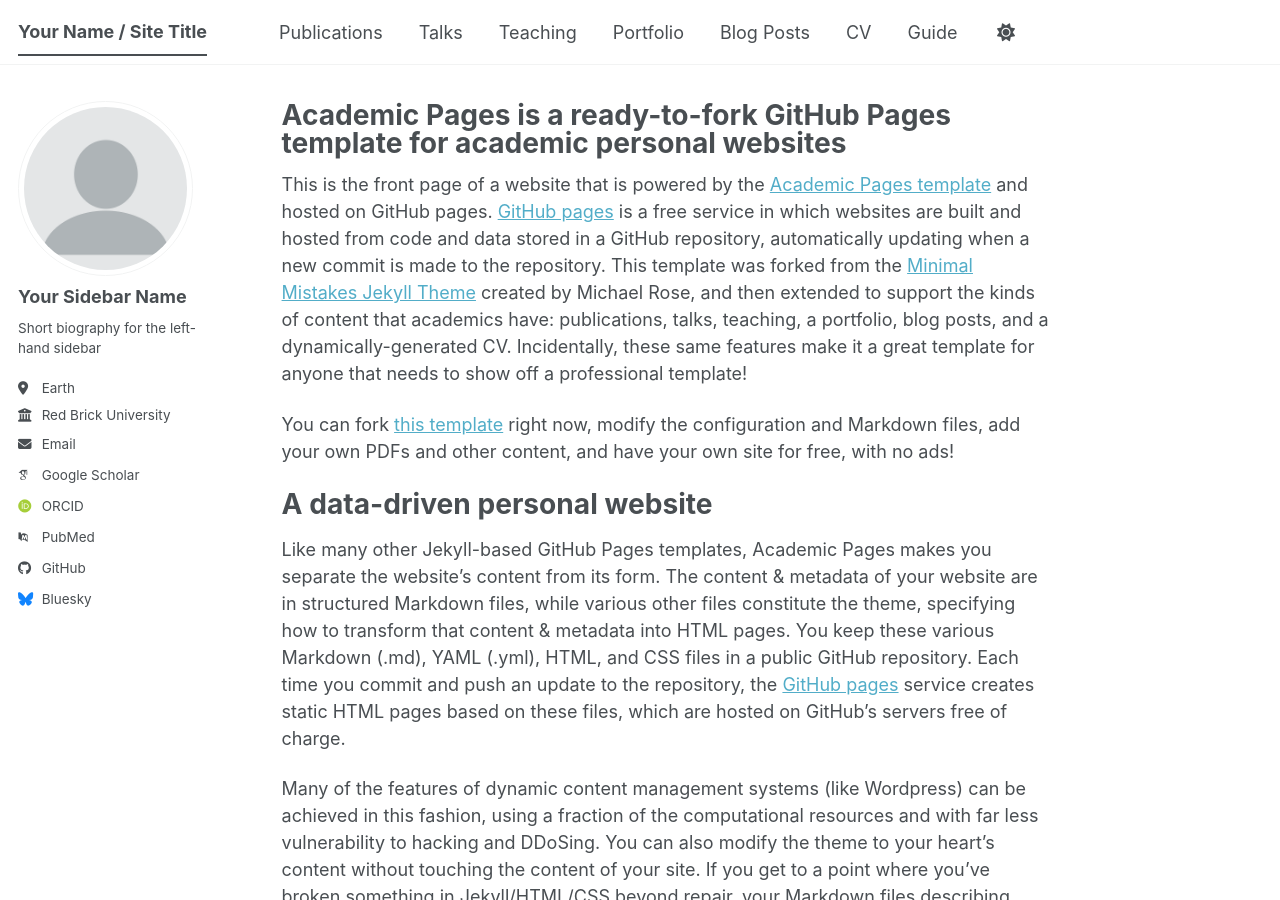
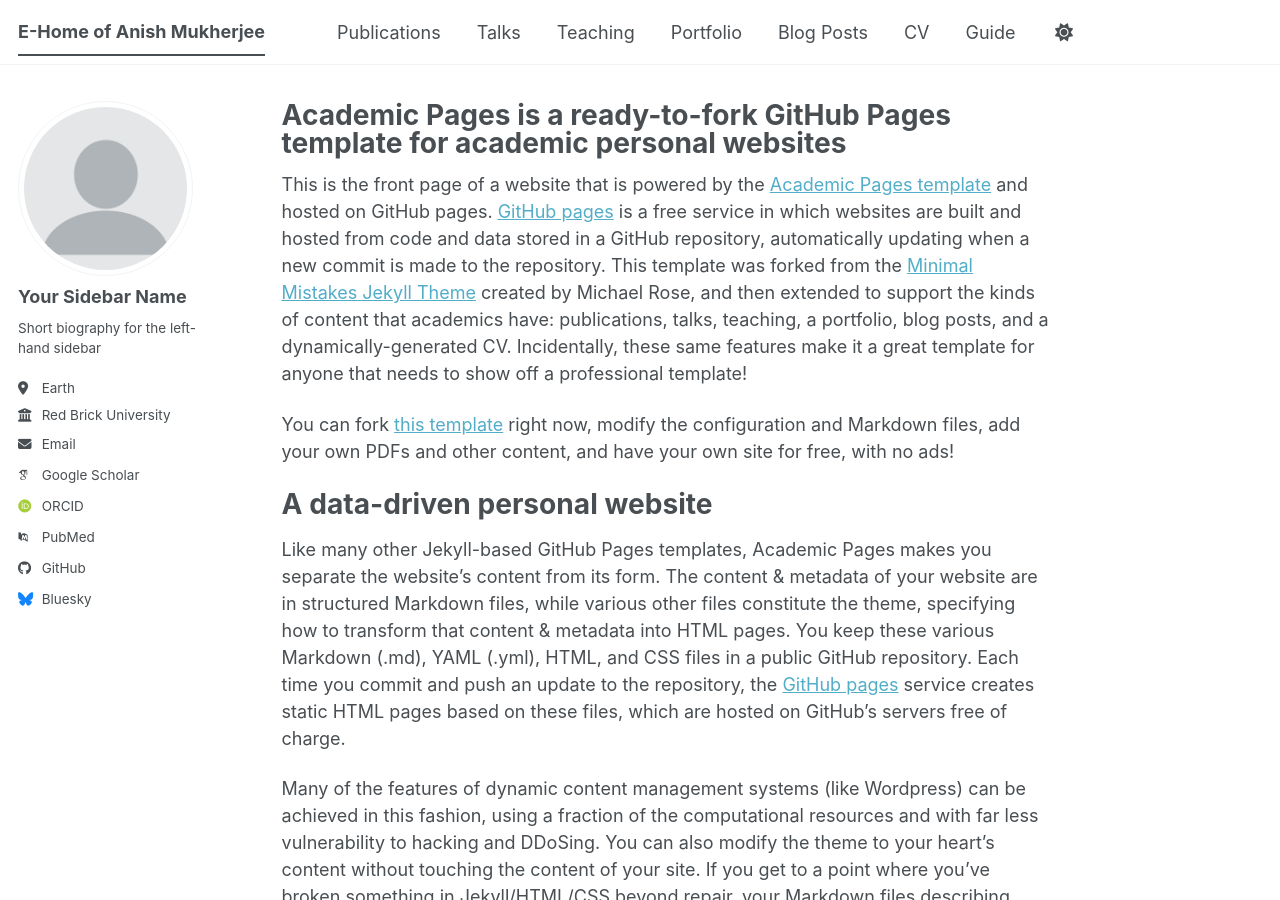
Before and after one commit to anishspace/anishspace.github.io, a Jekyll site: the page built from _pages/about.md, in a window 1280 px wide and 900 px high. Built offline with Jekyll 4.4.1, drawn with Linux system fonts in a browser that asks for light colours; some web fonts are replaced; a script bundle is joined from its source files by our own code; library files that are not in the unit come from our copies.

Commit message:
Update _config.yml

```diff
--- a/_config.yml
+++ b/_config.yml
@@ -9,7 +9,7 @@
 # Basic Site Settings
 locale                   : "en-US"
 site_theme               : "default" # The available themes options are "default", "air", "sunrise", "mint", "dirt" and "contrast"
-title                    : "Your Name / Site Title"
+title                    : "E-Home of Anish Mukherjee"
 title_separator          : "-"
 name                     : &name "Your Name"
 description              : &description "Your Name's academic portfolio"   # Update this with a general description of your site, this is the default if not overridden by a page
```
